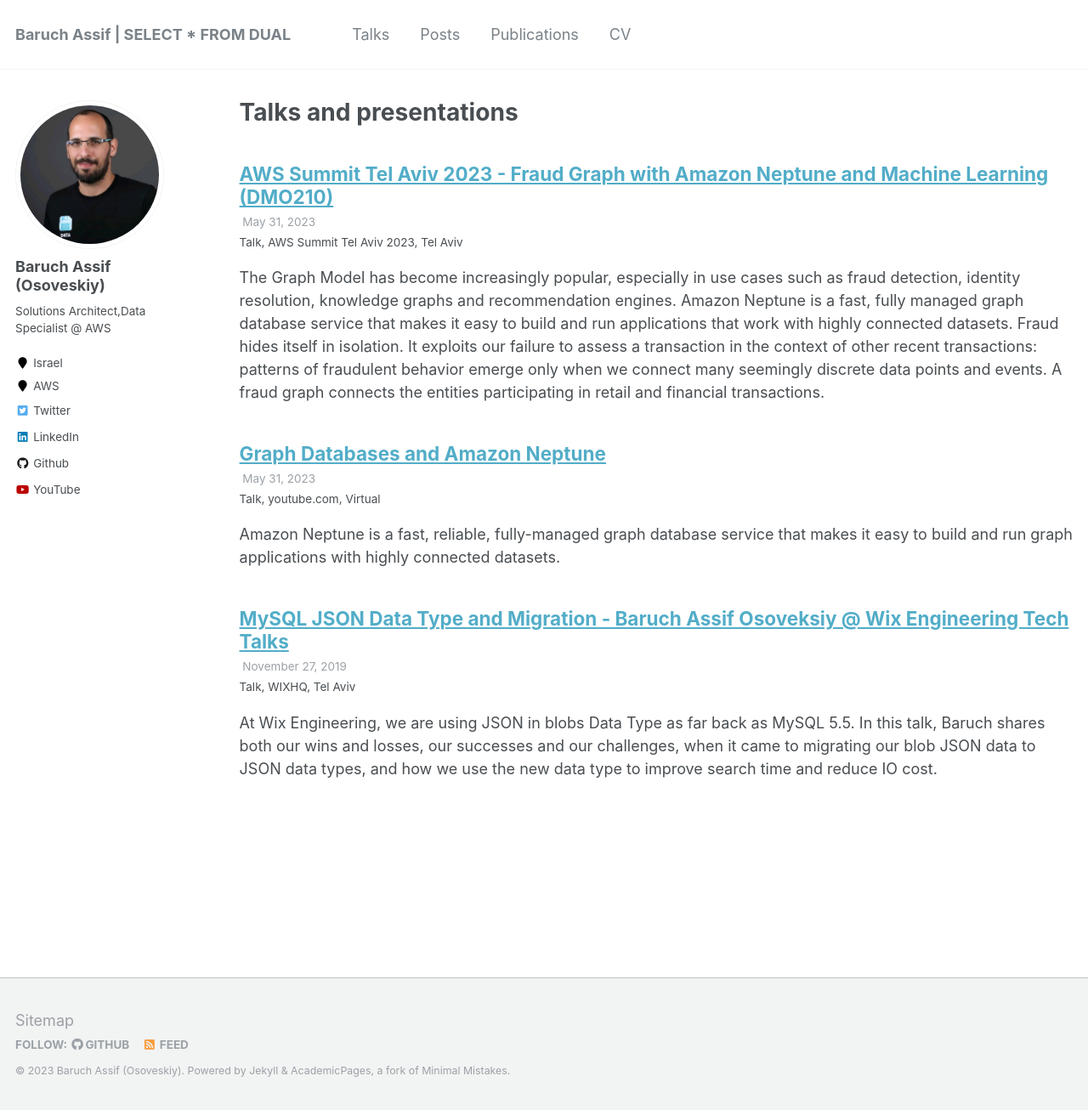
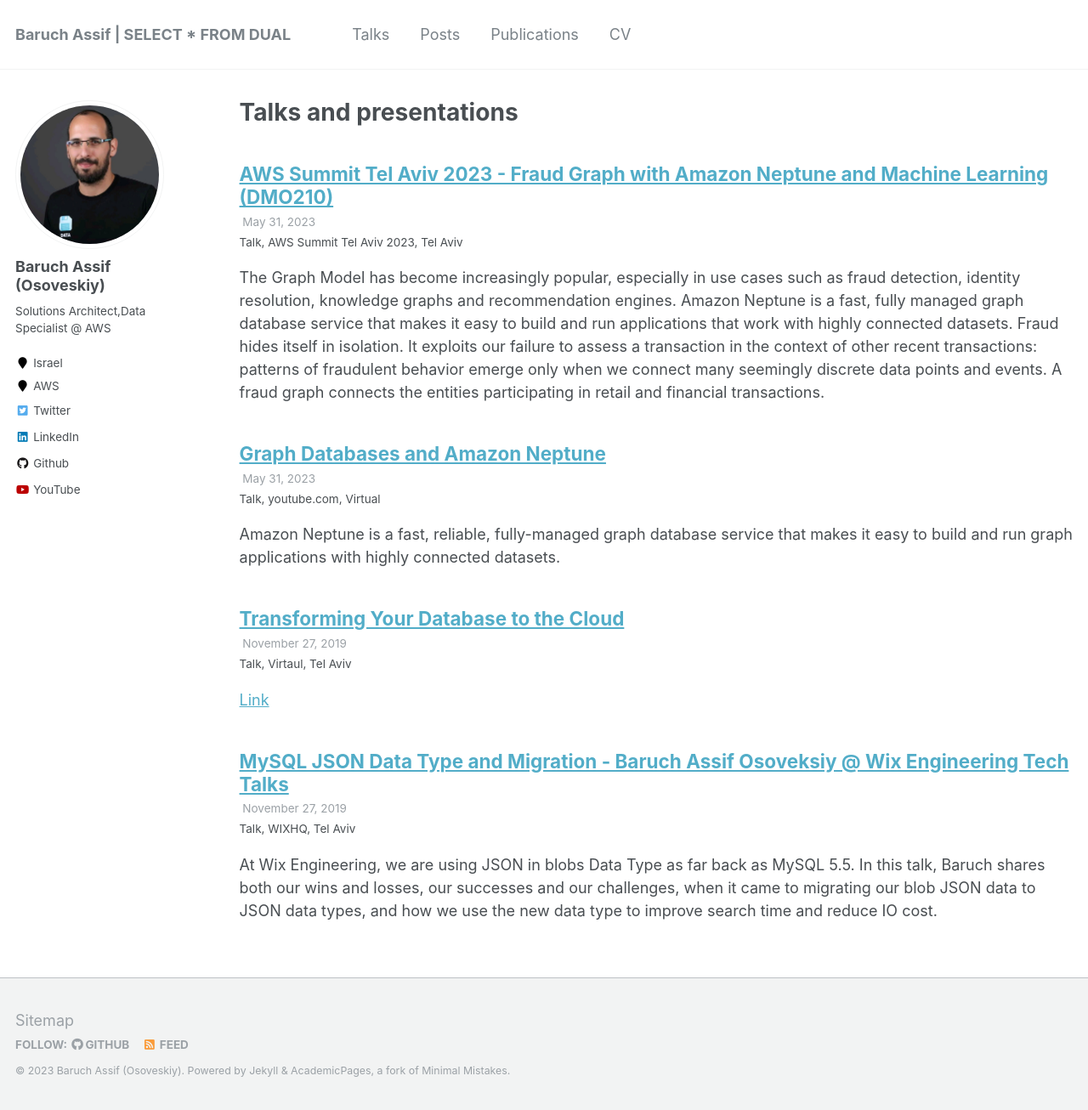
Before and after one commit to barucho/barucho.github.io, a Jekyll site: the page built from _pages/talks.html, in a window 1280 px wide and 1306 px high. Shown: the whole window at 85% size. Built offline with Jekyll 4.4.1, drawn with Linux system fonts in a browser that asks for light colours.

Commit message:
add more youtube sessions

```diff
--- /dev/null
+++ b/_talks/2022-15-6-Transform-database.md
@@ -0,0 +1,13 @@
+---
+title: "Transforming Your Database to the Cloud"
+collection: talks
+type: "Talk"
+permalink: /talks/2019-11-27-MySQL-JSON-Data-Type-and-Migration
+venue: "Virtaul"
+date: 2019-11-27
+location: "Tel Aviv"
+---
+
+
+
+[Link](https://youtu.be/YjaSi-w-nyE?t=804)
```
Also changed, not shown: _talks/2019-27-11-MySQL-JSON-Data-Type-and-Migration.md (renamed from _talks/2012-27-11-MySQL-JSON-Data-Type-and-Migration.md, +1 -1 lines).
